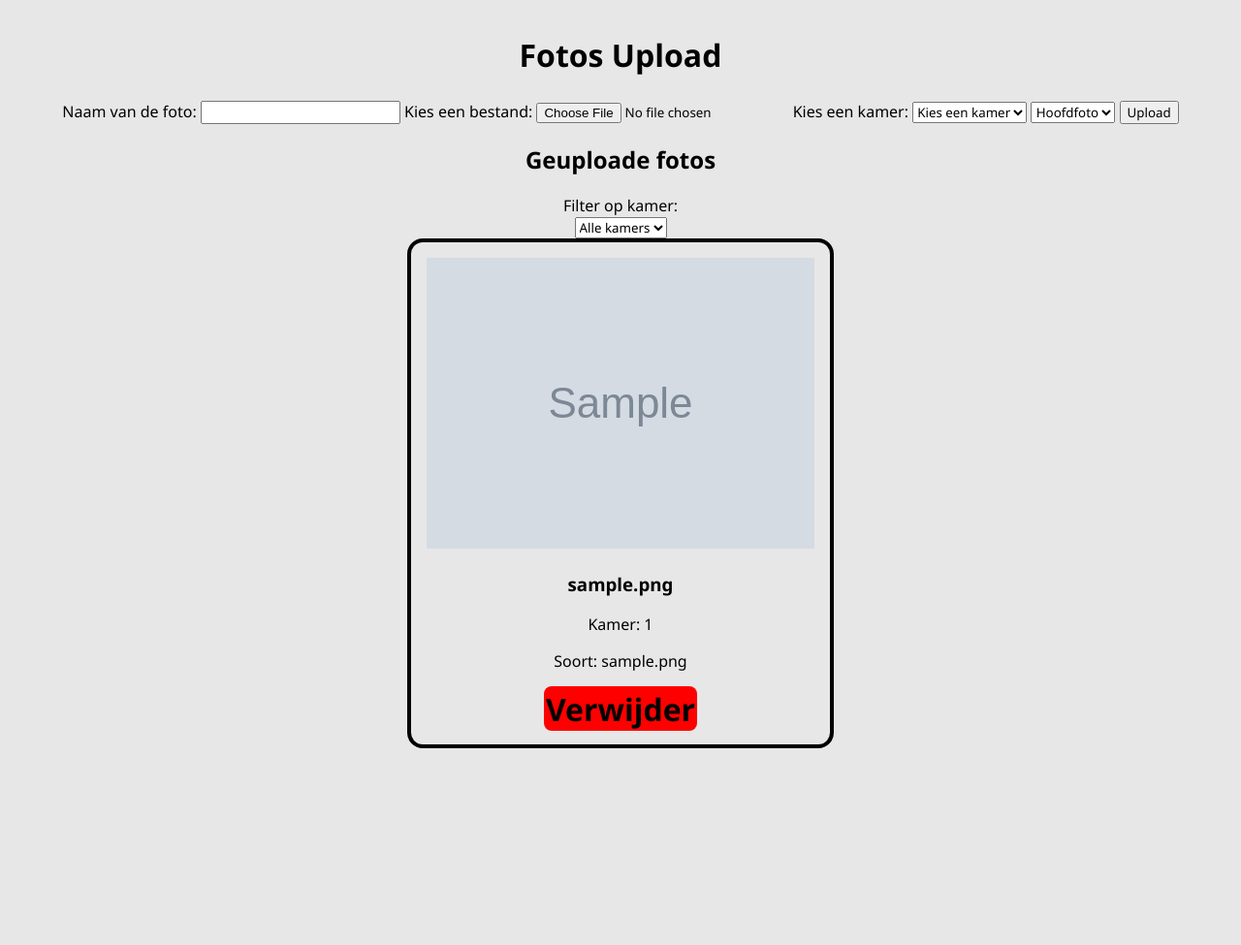
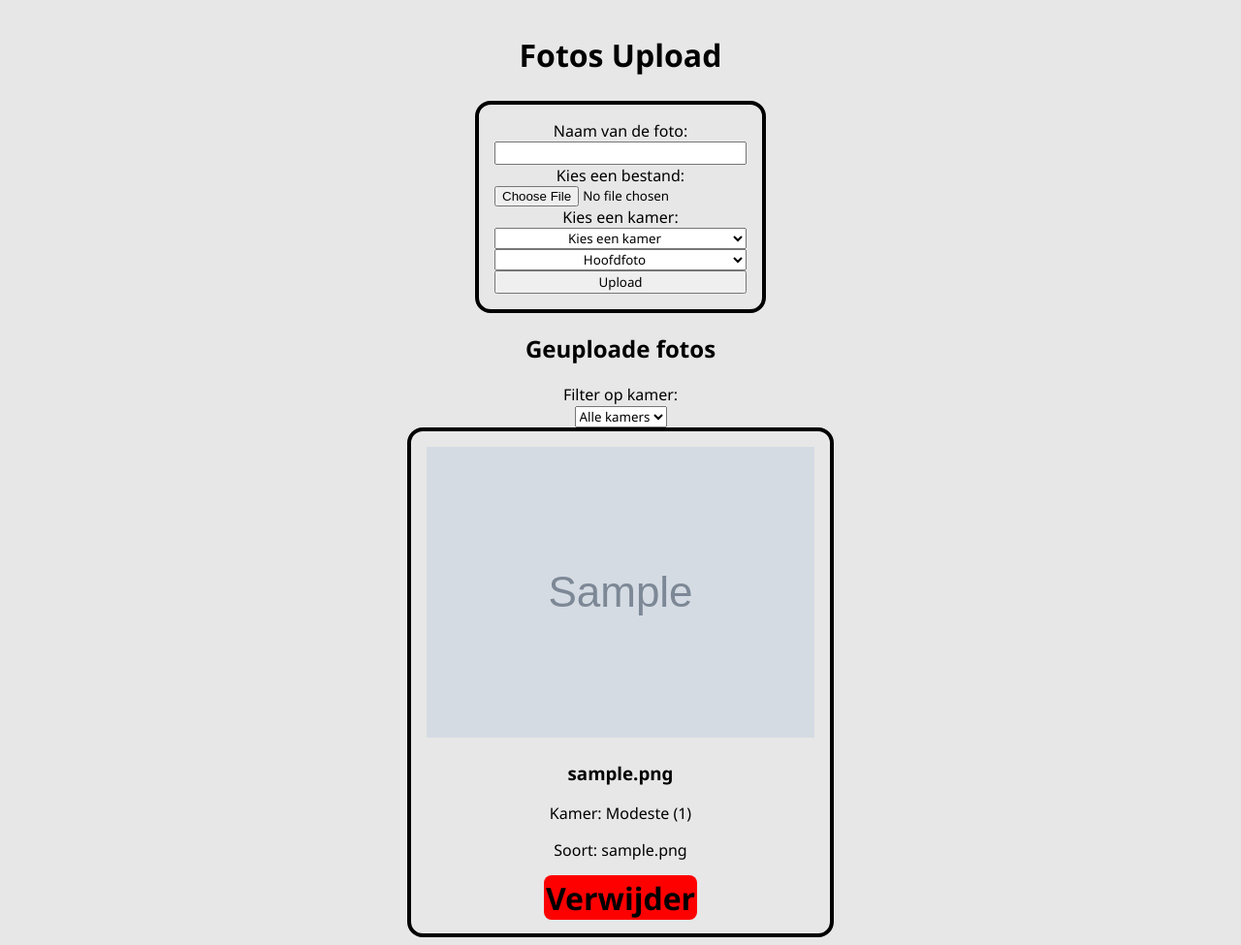
Before and after one commit to achilj/hotel, a PHP site: page /admin/fotos.php in a window 1280 px wide. Shown: the whole page at 97% size. Before the commit the page ends 772 px from the top, so only its background shows below. Run offline with PHP 8.4, Linux system fonts and the light colour scheme; data comes from the database, SQL or seed files in the repository; tables that the repository leaves empty hold one stand-in row (values such as "Sample post"); grey boxes marked "Sample" are stand-in pictures.

Commit message:
Fixes and updates

```diff
--- a/admin/fotos.php
+++ b/admin/fotos.php
@@ -42,7 +42,7 @@ if (isset($_GET['kamerfilter']) && $_GET['kamerfilter'] !== "") {
 <body>
     <section class="dashcontainer">
         <h1>Fotos Upload</h1>
-        <form action="utility/fotosupload.php" method="post" enctype="multipart/form-data">
+        <form action="utility/fotosupload.php" method="post" enctype="multipart/form-data" class="fotoupload">
             <label for="fotoname">Naam van de foto:</label>
             <input type="text" name="fotoname" id="fotoname" required>
             <label for="file">Kies een bestand:</label>
@@ -89,9 +89,14 @@ if (isset($_GET['kamerfilter']) && $_GET['kamerfilter'] !== "") {
         </form>
         <div class="fotos">
             <?php
-            $sql = "SELECT * FROM tblimg";
+           $sql = "SELECT * FROM tblimg
+           LEFT JOIN tblkamer ON tblimg.KamerFK = tblkamer.PKKamer
+           ORDER BY KamerFK";
+
             if ($filterKamer) {
-                $sql .= " WHERE KamerFK = $filterKamer";
+                $sql = "SELECT * FROM tblimg
+                        LEFT JOIN tblkamer ON tblimg.KamerFK = tblkamer.PKKamer
+                        WHERE KamerFK = $filterKamer";
             }
             $result = $conn->query($sql);
             if ($result->num_rows > 0) {
@@ -99,7 +104,7 @@ if (isset($_GET['kamerfilter']) && $_GET['kamerfilter'] !== "") {
                     echo "<div class='foto'>";
                     echo "<img src='../img/uploads/" . $row['FotoUrl'] . "' alt='Foto van " . $row['FotoNaam'] . "'>";
                     echo "<h3>" . $row['FotoNaam'] . "</h3>";
-                    echo "<p>Kamer: " . $row['KamerFK'] . "</p>";
+                    echo "<p>Kamer: " . $row['KamerNaam'] . " (" . $row['PKKamer'] . ")</p>";
                     echo "<p>Soort: " . $row['FotoSoort'] . "</p>";
                     echo "<a href='fotos.php?delete=" . $row['PKIMG'] . "'>Verwijder</a>";
                     echo "</div>";
--- a/admin/style/styles.css
+++ b/admin/style/styles.css
@@ -42,3 +42,11 @@ h1 {
     padding: 0.1rem;
     background-color: #ff0000;
 }
+
+.fotoupload {
+    display: flex;
+    flex-direction: column;
+    border: #000 0.25rem solid;
+    border-radius: 1rem;
+    padding: 1rem;
+}
--- a/style/styles.css
+++ b/style/styles.css
@@ -163,7 +163,8 @@ nav ul li a:hover {
     justify-content: center;
     align-items: center;
     flex-direction: column;
-    width: 30%;
+    width: fit-content;
+    max-width: 1000px;
     margin: 1rem;
     padding: 1rem;
     background-color: #ffba00;
@@ -172,7 +173,8 @@ nav ul li a:hover {
 }
 
 .kamerssec .kamer img {
-    width: 100%;
+    width: 700px;
+    height: 500px;
     border-radius: 1rem;
 }
 
```
Also changed, not shown: admin/utility/fotosupload.php (+16 -0 lines), img/uploads/870f15e2-4b3b-41f9-98c5-8ced031a2dc5.webp (added).
